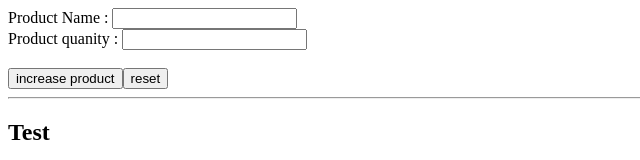
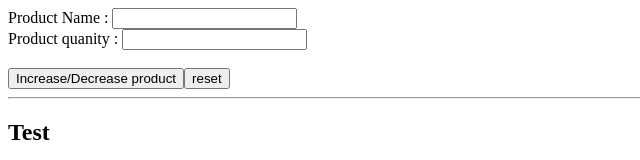
Before and after one commit to tcs-mean-stack-group22/CapstoneProjectMean, an Angular app in the folder frontEnd/angular-grocers/: page / in a window 1280 px wide. Shown: the top 160 px of the page, without its empty margins (0-640 px from the left). Built offline with nearby package versions, Linux system fonts and the light colour scheme.

Commit message:
html modified

```diff
--- a/frontEnd/angular-grocers/src/app/send-request/send-request.component.html
+++ b/frontEnd/angular-grocers/src/app/send-request/send-request.component.html
@@ -3,7 +3,7 @@
        Product Name : <input type="text" name = "pname" ngModel required> <br>
        Product quanity : <input type="number" name = "quanity" ngModel required>
        <br> <br>
-       <input type="submit" value="increase product">
+       <input type="submit" value="Increase/Decrease product">
        <input type="reset" value="reset">
     </form>
 <hr>
```
